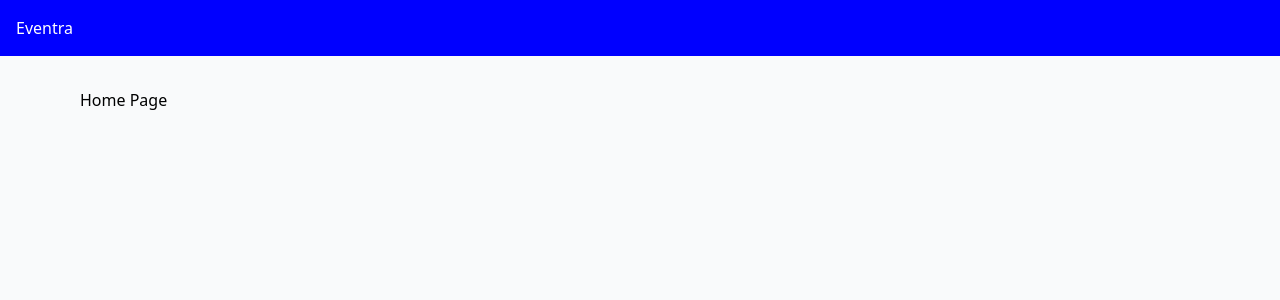
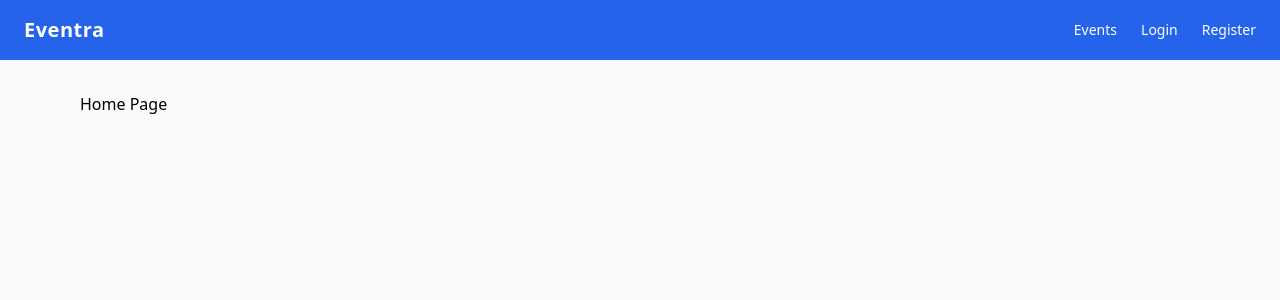
Before and after one commit to josetin21/Eventra-frontend, a React (Vite) app: page / in a window 1280 px wide. Shown: the top 300 px of the page. Built offline with nearby package versions, Linux system fonts and the light colour scheme.

Commit message:
feat: add Navbar with role-based links

```diff
--- a/src/App.jsx
+++ b/src/App.jsx
@@ -31,37 +31,37 @@ function App() {
           <Route path="/events/:id" element={<EventDetails/>} />
 
           <Route path="/my-registrations" element={
-            <ProtectedRoute roles={['ROLE_STUDENT', 'ROLE_ORGANIZER']}>
+            <ProtectedRoute roles={['STUDENT', 'ORGANIZER']}>
               <MyRegistrations/>
             </ProtectedRoute>
           } />
 
           <Route path="/my-attendance" element={
-            <ProtectedRoute roles={['ROLE_STUDENT', 'ROLE_ORGANIZER']}>
+            <ProtectedRoute roles={['STUDENT', 'ORGANIZER']}>
               <MyAttendance/>
             </ProtectedRoute>
           } />
 
           <Route path="/create-event" element={
-            <ProtectedRoute roles={['ROLE_ADMIN', 'ROLE_ORGANIZER']}>
+            <ProtectedRoute roles={['ADMIN', 'ORGANIZER']}>
               <CreateEvent/>
             </ProtectedRoute>
           } />
 
           <Route path="/organizer-dashboard" element={
-            <ProtectedRoute roles={['ROLE_ORGANIZER']}>
+            <ProtectedRoute roles={['ORGANIZER']}>
               <OrganizerDashboard/>
             </ProtectedRoute>
           } />
 
           <Route path="/admin-dashboard" element={
-            <ProtectedRoute roles={['ROLE_ADMIN']}>
+            <ProtectedRoute roles={['ADMIN']}>
               <AdminDashboard/>
             </ProtectedRoute>
           } />
 
           <Route path="/organizer-requests" element={
-            <ProtectedRoute roles={['ROLE_ADMIN']}>
+            <ProtectedRoute roles={['ADMIN']}>
               <OrganizerRequests/>
             </ProtectedRoute>
           } />
--- a/src/components/Navbar.jsx
+++ b/src/components/Navbar.jsx
@@ -1,7 +1,79 @@
+import { Link, useNavigate } from 'react-router-dom';
+import { useAuth } from "../context/AuthContext"
+
 export default function Navbar(){
+    const { user, logout}  = useAuth()
+    const Navigate = useNavigate()
+
+    const handleLogout = () =>{
+        logout()
+        Navigate('/login')
+    }
+
     return(
-        <nav style={{ backgroundColor: 'blue', color: 'white', padding: '16px'}}>
-            Eventra
+        <nav className='bg-blue-600 text-white px-6 py-4 flex items-center justify-between'>
+
+            <Link to="/" className='text-xl font-bold tracking-wide'>
+                Eventra
+            </Link>
+
+            <div className='flex items-center gap-6 text-sm font-medium'>
+                <Link to="/" className='hover:text-blue-200'>Events</Link>
+
+                {!user &&(
+                    <>
+                        <Link to="/login" className='hover:text-blue-200'>Login</Link>
+                        <Link to="/register" className='hover:text-blue-200'>Register</Link>
+                    </>
+                )}
+
+                {user?.role === 'STUDENT' &&(
+                    <>
+                        <Link to="/my-registrations" className='hover:text-blue-200'>
+                            My Registrations
+                        </Link>
+                        <Link to="/my-attendance" className='hover:text-blue-200'>
+                            My Attendance
+                        </Link>
+                    </>
+                )}
+
+                {user?.role === 'ORGANIZER' &&(
+                    <>
+                       <Link to="/create-event" className='hover:text-blue-200'>
+                            Create Event
+                        </Link>
+                        <Link to="/organizer-dashboard" className='hover:text-blue-200'>
+                            Dashboard
+                        </Link>
+                    </>
+                )}
+
+                {user?.role === 'ADMIN' &&(
+                    <>
+                       <Link to="/admin-dashboard" className='hover:text-blue-200'>
+                            Dashboard
+                        </Link>
+                        <Link to="/organizer-request" className='hover:text-blue-200'>
+                            Request
+                        </Link>
+                    </>
+                )}
+
+                {user &&(
+                    <div className='flex items-center gap-4'>
+                        <span className='text-blue-200'>Hi, {user.name}</span>
+                        <button
+                            onClick={handleLogout}
+                            className='bg-white text-blue-600 px-3 py-1 rounded font-medium hover:bg-blue-50'
+                        >
+                            Logout
+                        </button>
+                    </div>
+                )}
+
+            </div>
+
         </nav>
     )
 }
```
